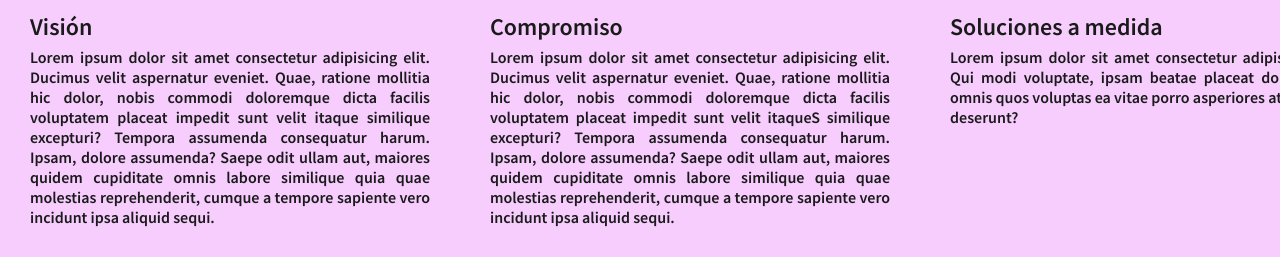
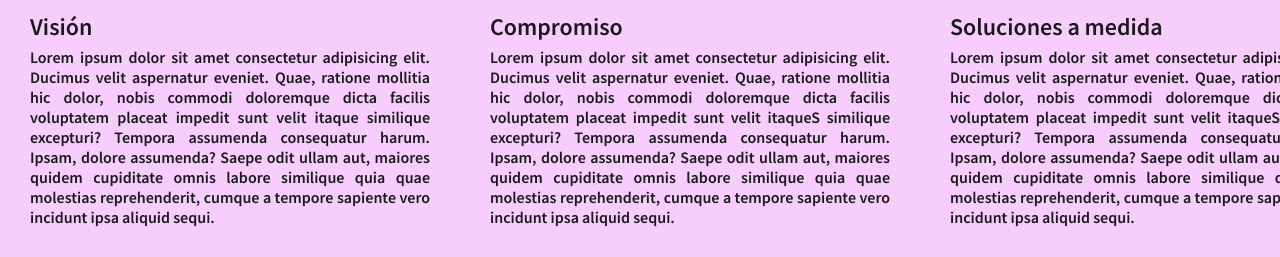
Before and after one commit to AlejandraVedoya/web-ale-vedoya-ticmas, a plain HTML site: page index.html in a window 1280 px wide. Shown: the part 543-800 px from the top of the page. Drawn offline with Linux system fonts and the light colour scheme.

Commit message:
commit en seccion index soluciones a medidas

```diff
--- a/index.html
+++ b/index.html
@@ -65,9 +65,14 @@
         <section class="section3">
             <img src="./img/pexels-nathalie-de-boever-1406842.jpg" alt="fotoTierra" class="fotoTierra">
             <h2>Soluciones a medida</h2>
-            <p>Lorem ipsum dolor sit amet consectetur adipisicing elit. Qui modi voluptate, ipsam beatae placeat
-                doloremque, omnis quos voluptas ea vitae porro asperiores atque, error deserunt?
-            </p>
+            <p>Lorem ipsum dolor sit amet consectetur adipisicing elit. Ducimus velit aspernatur eveniet. Quae,
+                ratione
+                mollitia hic dolor, nobis commodi doloremque dicta facilis voluptatem placeat impedit sunt velit
+                itaqueS
+                similique excepturi?
+                Tempora assumenda consequatur harum. Ipsam, dolore assumenda? Saepe odit ullam aut, maiores quidem
+                cupiditate omnis labore similique quia quae molestias reprehenderit, cumque a tempore sapiente vero
+                incidunt ipsa aliquid sequi.</p>
         </section>
         <!-- FOOTER -->
         <footer class="footer">
```
